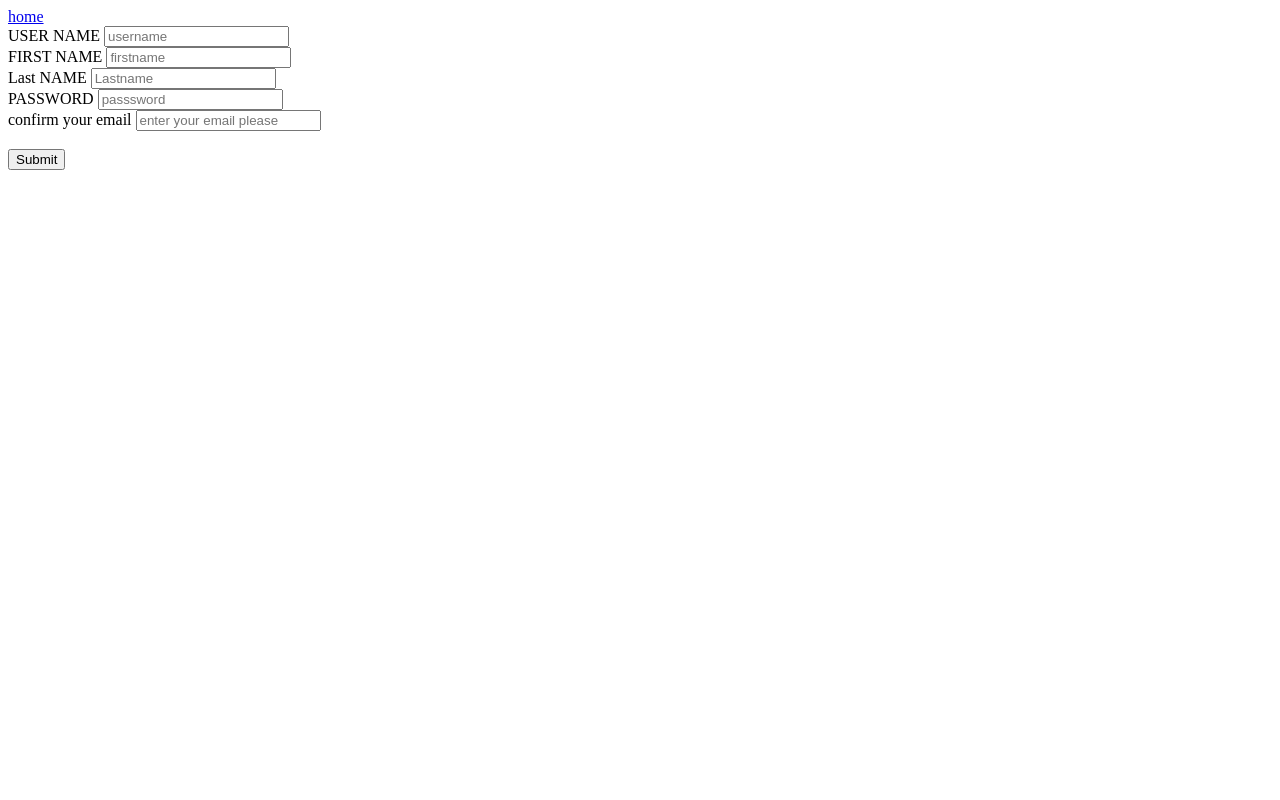
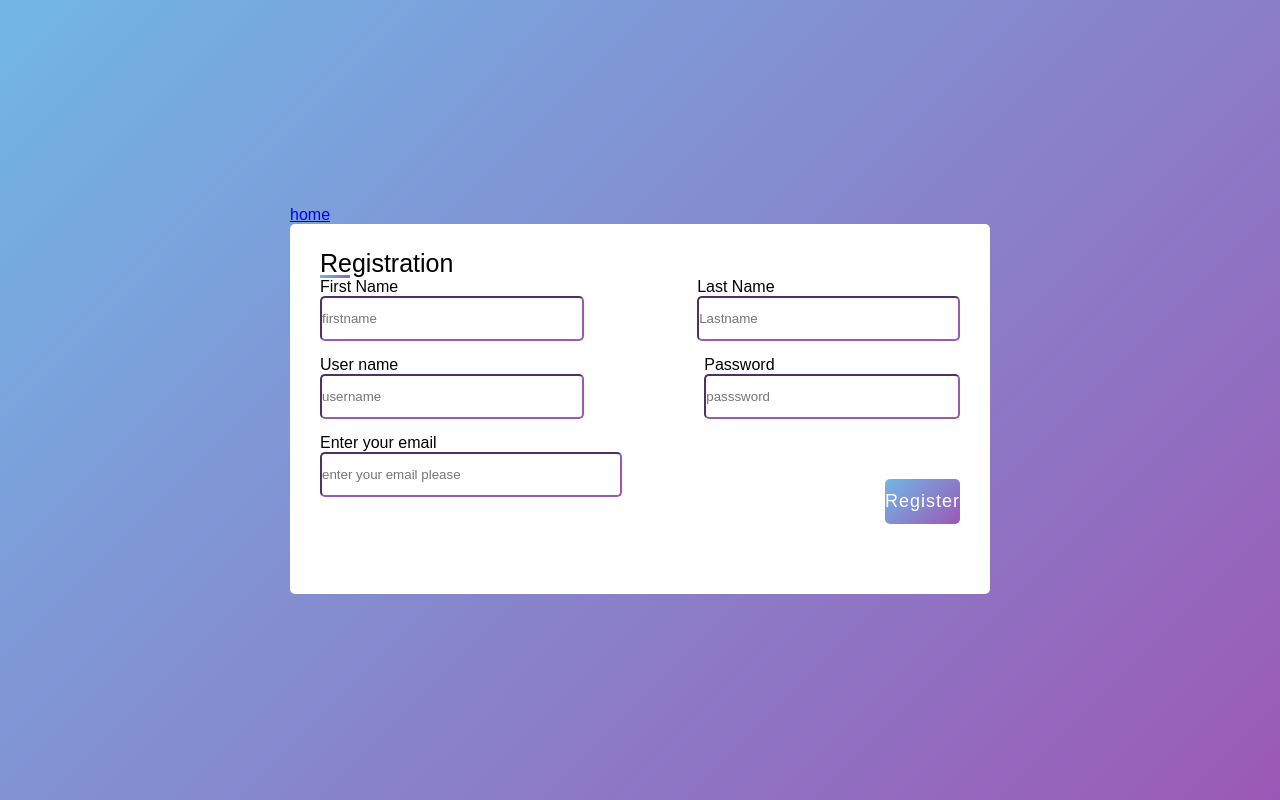
Before and after one commit to HenokMekuanint/Authentication_Django, a Django app: page /signup in a window 1280 px wide. Run offline with Django 3.2, Linux system fonts and the light colour scheme; some libraries are stand-ins or nearby versions.

Commit message:
cssadded

```diff
--- a/Django_project/settings.py
+++ b/Django_project/settings.py
@@ -127,3 +127,4 @@ STATIC_URL = '/static/'
 AUTHENTICATION_BACKENDS = (
         'django.contrib.auth.backends.ModelBackend',
     )
+CRISPY_TEMPLATE_PACK =  'bootstrap4'
--- /dev/null
+++ b/playground/static/css/signup.css
@@ -0,0 +1,84 @@
+*{
+    margin:0;
+    padding:0;
+    box-sizing:border-box;
+    font-family:'Poppins',sans-serif;
+}
+body{
+    display: flex;
+    height:100vh;
+    justify-content: center;
+    align-items: center;
+    padding: 10px;
+    background: linear-gradient(135deg,#71b7e6,#9b59b6);
+}
+.container{
+    max-width: 700px;
+    width:100%;
+    background: #fff;
+    padding: 25px 30px;
+    border-radius: 5px;
+}
+.container .title{
+    font-size: 25px;
+    font-weight: 500;
+    position: relative;
+}
+.container .title::before{
+    content:'';
+    position: absolute;
+    left: 0;
+    bottom: 0;
+    height: 3px;
+    width: 30px;
+    background: linear-gradient(135deg,#71b7e6,#9b59b6);
+}
+.container form .userdetail{
+    display: flex;
+    flex-wrap: wrap;
+    justify-content: space-between;
+}
+form .userdetail .inputbox{
+    margin-bottom: 15px;
+    width:calc(100%/2-20px);
+}
+.userdetail .inputbox input{
+    height: 45px;
+    width: 100%;
+    outline: none;
+    border-radius: 5px;
+
+}
+.userdetail .inputbox details{
+    display: block;
+    font-weight: 500;
+    border-radius: 5px;
+    border:1px solid #ccc;
+    padding-left: 15px;
+    font-size: 16px;
+}
+.userdetail .inputbox input:focus,
+.userdetail .inputbox input:valid
+{
+    border-color: #9b59b6;
+}
+form .button{
+    height:45px;
+    margin:45px 0;
+}
+form .button .btn{
+    height:100%;
+    width: 100%;
+    outline: none;
+    color:#fff;
+    background: linear-gradient(135deg,#71b7e6,#9b59b6);
+    border: none;
+    font-size: 18px;
+    border-radius: 5px;
+    letter-spacing: 1px;
+
+}
+form .button .btn:hover{
+    background: linear-gradient(-135deg,#71b7e6,#9b59b6);
+
+}
--- a/playground/templates/signup.html
+++ b/playground/templates/signup.html
@@ -5,6 +5,8 @@
         <title>home</title>
     </head>
 <body>
+    {% load static %}
+    <link rel="stylesheet" href="{% static 'css/signup.css'%}">
     {% for message in messages %}
     <div class="alert alert-{{ message.tags }} alert-dismissible fade show" role="alert">
         <strong>Message:</strong> {{ message }}
@@ -15,24 +17,40 @@
     {% endfor %}
 
     <a href="{% url 'home'%}">home</a>
+    <div class="container">
+        <div class="title">Registration</div>
  <form  method="POST">
     {% csrf_token %}
-    <label for="username" >USER NAME</label>
-<input type="text" id="username" name="username" placeholder="username"><br>
-<label for="firstname">FIRST NAME</label>
-<input type="text" id='firstname' name='firstname' placeholder="firstname"></br>
+    <div class="userdetail">
 
-<label for="lastname">Last NAME</label>
-<input type="text" id='lastname' name='lastname' placeholder="Lastname"></br>
+    <div class="inputbox">
+<span class="details" >First Name</span>
+<input type="text" id='firstname' name='firstname' placeholder="firstname" class="firstname">
+    </div>
+    <div class="inputbox">
+<span class="details" >Last Name</span>
+<input type="text" id='lastname' name='lastname' class="lastname" placeholder="Lastname">
+    </div>
 
+    <div class="inputbox">
+        <span class="details"> User name</span>
+        <input type="text" id="username" name="username" placeholder="username" class="username">
+    </div>
 
-<label for="password">PASSWORD</label>
-<input type="password" id="password" placeholder="passsword" name="password"></br>
+    <div class="inputbox">
+<span class="details">Password</label>
+<input type="password" id="password" placeholder="passsword" name="password" class="password"></br>
+</div>
 
-<label for="email">confirm your email</label>
-<input type="email" id='email' name="email" placeholder="enter your email please"></br></br>
-<button type='submit'>Submit</button>
-
+<div class="inputbox">
+<span>Enter your email</span>
+<input type="email" id='email' name="email" placeholder="enter your email please" class="email">
+</div>
+<div class="button">
+<button type='submit' class="btn">Register</button>
+</div>
+</div>
 </form>
+</div>
 </body>
 </html>
```
Also changed, not shown: playground/static/css/indexcss.css (+9 -3 lines), playground/templates/home.html (+5 -9 lines).
